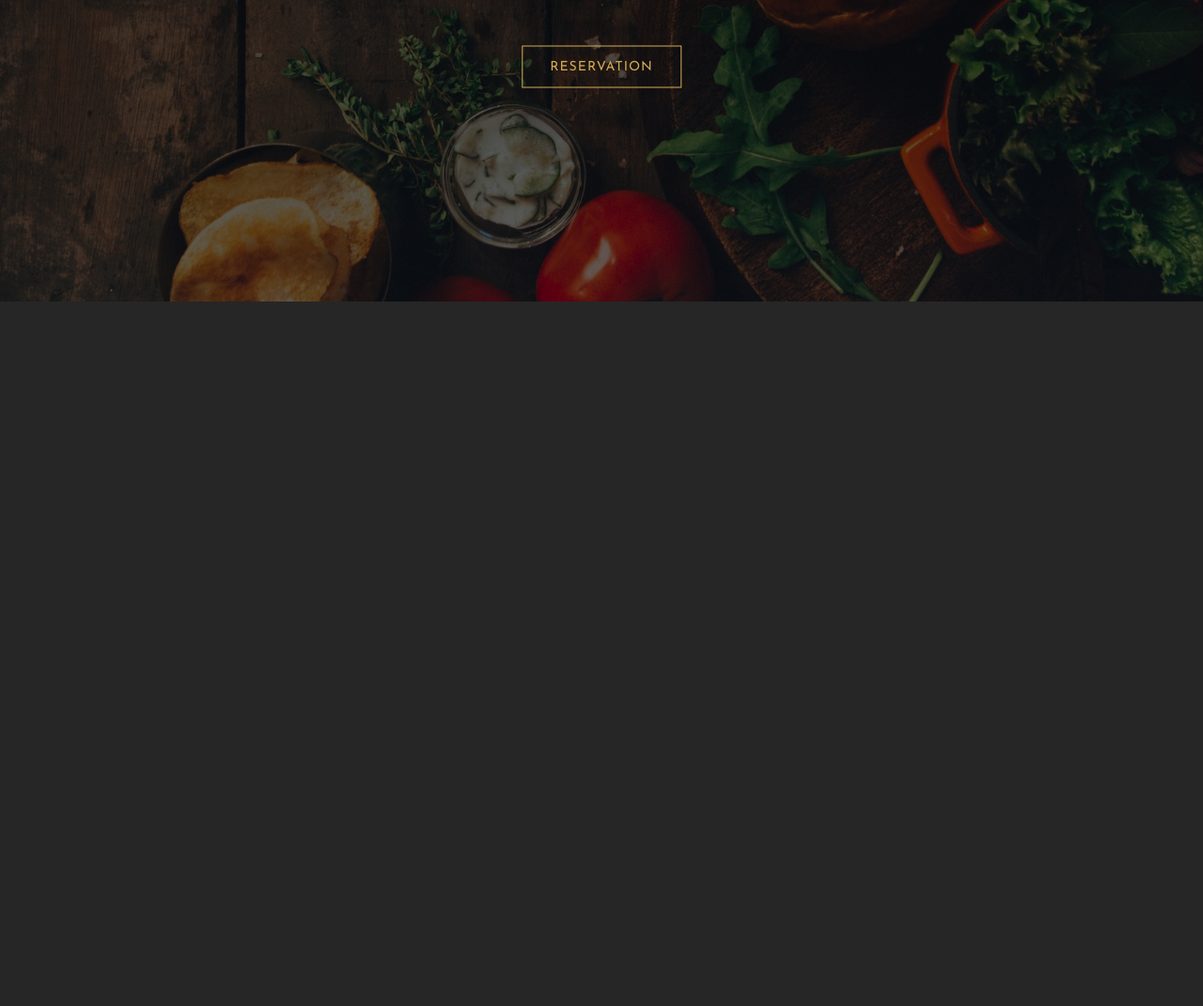
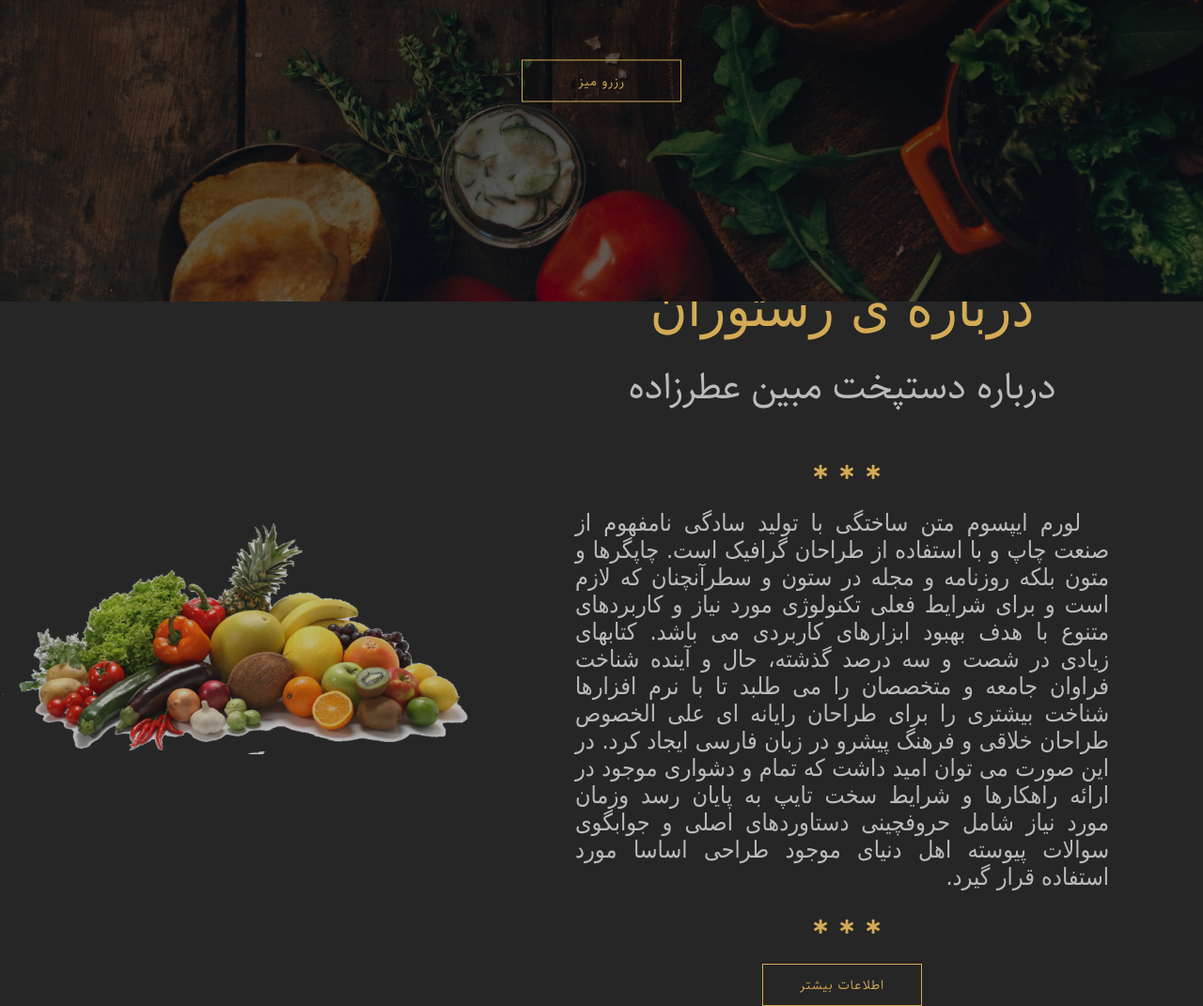
Before and after one commit to mobin-atrzade/food-website-Sass-, a plain HTML site: page index.html in a window 1280 px wide. Shown: the part 479-1550 px from the top of the page at 94% size. Before the commit the page ends 800 px from the top, so only its background shows below. Drawn offline with nearby package versions, Linux system fonts and the light colour scheme; files whose address does not match are found by name; a web font is replaced by a local one.

Commit message:
add about us section and styles

```diff
--- a/index.html
+++ b/index.html
@@ -24,19 +24,52 @@
                 <i class="fa fa-utensils"></i>
             </a>
             <div>
-                <h1 class="main-name">My Restaurant</h1>
-                <p class="sub-name">Restaurant</p>
+                <h1 class="main-name">رستوران من</h1>
+                <p class="sub-name">غذاهای لذیذ ما</p>
             </div>
         </div>
         <div class="header-banner">
-            <h1 class="main-heading">Wellcome</h1>
-            <h3 class="sub-heading">Try My Best Cookies</h3>
-            <button type="button" class="main-btn">Reservation</button>
+            <h1 class="main-heading">خوش آمدید</h1>
+            <h3 class="sub-heading"> غذاهای ما را امتحان کنید </h3>
+            <button type="button" class="main-btn">رزرو میز</button>
         </div>
 
     </header>
     <!-- end site header -->
 
+    <!-- start about us section -->
+    <section class="about-us">
+        <div class="about-us-left">
+            <img src="img/about-us-img.png" alt="درباره ما">
+        </div>
+        <div class="about-us-right">
+            <h1 class="main-heading">درباره ی رستوران</h1>
+            <h3 class="sub-heading"> درباره دستپخت مبین عطرزاده </h3>
+            <div class="starts">
+                <i class="fa fa-star-of-life star"></i>
+                <i class="fa fa-star-of-life star"></i>
+                <i class="fa fa-star-of-life star"></i>
+            </div>
+            <p class="description">
+                لورم ایپسوم متن ساختگی با تولید سادگی نامفهوم از صنعت چاپ و با استفاده از طراحان گرافیک است. چاپگرها و
+                متون بلکه روزنامه و مجله در ستون و سطرآنچنان که لازم است و برای شرایط فعلی تکنولوژی مورد نیاز و
+                کاربردهای متنوع با هدف بهبود ابزارهای کاربردی می باشد. کتابهای زیادی در شصت و سه درصد گذشته، حال و آینده
+                شناخت فراوان جامعه و متخصصان را می طلبد تا با نرم افزارها شناخت بیشتری را برای طراحان رایانه ای علی
+                الخصوص طراحان خلاقی و فرهنگ پیشرو در زبان فارسی ایجاد کرد. در این صورت می توان امید داشت که تمام و
+                دشواری موجود در ارائه راهکارها و شرایط سخت تایپ به پایان رسد وزمان مورد نیاز شامل حروفچینی دستاوردهای
+                اصلی و جوابگوی سوالات پیوسته اهل دنیای موجود طراحی اساسا مورد استفاده قرار گیرد.
+            </p>
+            <div class="starts">
+                <i class="fa fa-star-of-life star"></i>
+                <i class="fa fa-star-of-life star"></i>
+                <i class="fa fa-star-of-life star"></i>
+            </div>
+            <button type="button" class="main-btn">اطلاعات بیشتر</button>
+
+        </div>
+    </section>
+    <!-- end about us section -->
+
 </body>
 
 </html>
--- a/scss/_base.scss
+++ b/scss/_base.scss
@@ -6,12 +6,22 @@ $color-secondary: #bbb;
 $font-dancingScript: "Dancing Script", cursive;
 $font-josefinSans: "Josefin Sans", sans-serif;
 $font-nunito: "Nunito", sans-serif;
+$font-sahel: "Sahel", Tahoma;
+$font-nastaliq: "Nastaliq", Tahoma;
+
 
 @font-face {
     font-family: Sahel;
     src: url("../fonts/Sahel.eot");
     src: url("../fonts/Sahel.ttf") format("ttf"),
     url("../fonts/Sahel.woff") format("woff");
+    font-weight: normal;
+}
+
+@font-face {
+    font-family: "Nastaliq";
+    src: url("../fonts/IranNastaliq.ttf");
+    font-weight: normal;
 }
 
 @mixin flexLayout {
--- a/scss/_components.scss
+++ b/scss/_components.scss
@@ -10,14 +10,14 @@
 }
 
 .main-name {
-    font-family: $font-nunito;
+    font-family: $font-sahel;
     font-size: 50px;
     color: $color-secondary;
     @include textStyles;
 }
 
 .sub-name {
-    font-family: $font-josefinSans;
+    font-family: $font-sahel;
     font-size: 18px;
     color: $color-secondary;
     text-align: center;
@@ -25,7 +25,7 @@
 }
 
 .main-heading {
-    font-family: $font-dancingScript;
+    font-family: $font-nastaliq;
     font-size: 100px;
     font-weight: 300;
     color: $color-primary;
@@ -33,7 +33,7 @@
 }
 
 .sub-heading {
-    font-family: $font-josefinSans;
+    font-family: $font-sahel;
     font-size: 60px;
     font-weight: 300;
     color: $color-secondary;
@@ -43,7 +43,7 @@
 .main-btn {
     width: 170px;
     height: 45px;
-    font-family: $font-josefinSans;
+    font-family: $font-sahel;
     font-size: 14px;
     text-transform: uppercase;
     letter-spacing: 1px;
--- a/scss/_layout.scss
+++ b/scss/_layout.scss
@@ -16,3 +16,59 @@
         text-align: center;
     }
 }
+
+.about-us {
+    height: 90vh;
+    display: flex;
+    align-items: center;
+
+    &-left {
+        width: 40%;
+
+        img {
+            width: 100%;
+            opacity: .7;
+        }
+    }
+
+    &-right {
+        width: 60%;
+        display: flex;
+        flex-direction: column;
+        align-items: center;
+        padding: 0 100px;
+        box-sizing: border-box;
+
+        .main-heading {
+            font-size: 60px;
+            margin-bottom: 20px;
+        }
+
+        .sub-heading{
+            font-size: 40px;
+            margin-bottom: 20px;
+        }
+
+        .starts {
+            margin: 30px 0;
+        }
+
+        .star {
+            font-size: 15px;
+            color: $color-primary;
+            margin-left: 10px;
+        }
+
+        .description {
+            font-family: $font-nastaliq;
+            font-size: 25px;
+            color: $color-secondary;
+            direction: rtl;
+            text-align: justify;
+
+            &::first-letter{
+                padding-right: 30px;
+            }
+        }
+    }
+}
```
Also changed, not shown: css/main.css, 1 other file.
